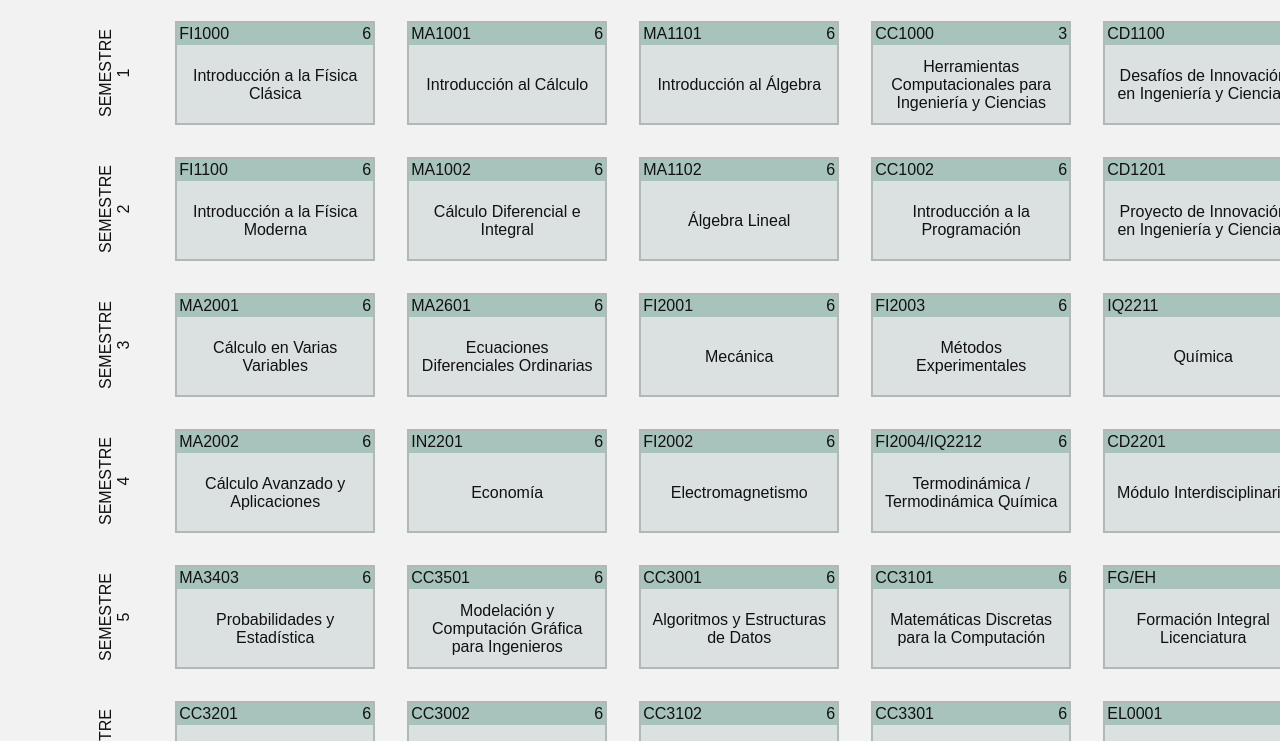
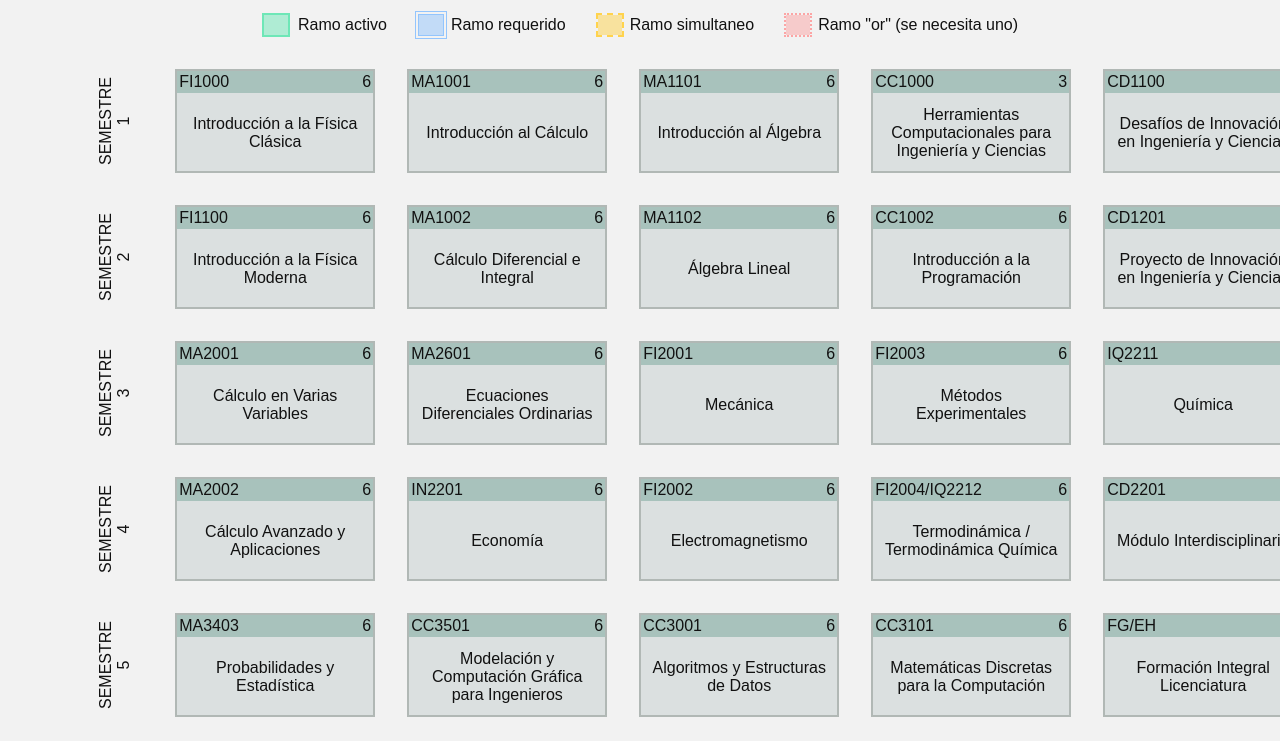
Before and after one commit to SebaaAguilera/malla-dcc-vanilla, a website: page index.html in a window 1280 px wide. Shown: the part 120-861 px from the top of the page. Drawn offline with Linux system fonts and the light colour scheme.

Commit message:
adds legend

```diff
--- a/index.html
+++ b/index.html
@@ -22,6 +22,13 @@
         <button id="mountv3" onclick="mount('mallav3')">Malla v3</button>
         <button id="mountv5" onclick="mount('mallav5')">Malla v5</button>
       </div>
+
+      <div class="legend">
+        <div class = "legend-item"><div class = "subject-hover legend-icon"></div><span class = "legend-text">Ramo activo</span></div>
+        <div class = "legend-item"><div class = "subject-required legend-icon"></div><span class = "legend-text">Ramo requerido</span></div>
+        <div class = "legend-item"><div class = "subject-simultaneous legend-icon"></div><span class = "legend-text">Ramo simultaneo</span></div>
+        <div class = "legend-item"><div class = "subject-or legend-icon"></div><span class = "legend-text">Ramo "or" (se necesita uno)</span></div>
+      </div>
     </header>
     <div id="malla"></div>
   </body>
--- a/public/styles.css
+++ b/public/styles.css
@@ -46,6 +46,9 @@ body {
   background-color: var(--body-color);
   color: var(--text-color);
   font: 1em sans-serif;
+  display: flex;
+  flex-direction: column;
+  align-items: center;
 }
 
 #malla {
@@ -170,3 +173,27 @@ header{
   border-style: solid;
   border-color: var(--subject-outline-color) transparent transparent transparent;
 }
+
+.legend {
+  display: flex;
+  flex-direction: row;
+  align-items: center;
+  margin-top: 1rem;
+}
+
+.legend-item {
+  display: flex;
+  flex-direction: row;
+  align-items: center;
+  margin-left: 1rem;
+  margin-right: 1rem;
+}
+
+.legend-icon {
+  width: 24px;
+  height: 20px;
+}
+
+.legend-text {
+  margin-left: 0.5rem;
+}
```
